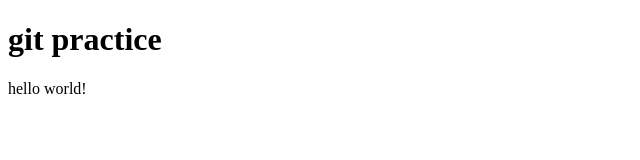
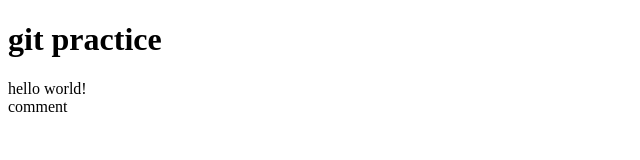
Before and after one commit to sol-pine/gitprac, a plain HTML site: page index.html in a window 1280 px wide. Shown: the full height of the page, 0-640 px from the left. Drawn offline with Linux system fonts and the light colour scheme.

Commit message:
키워드 - 기능, 단위 #issue번호
변경사항 :

# 키워드: 생성, 수정, 추가,고치기,문서화,스타일, 테스트
# "왜", "무엇"을 포함하기
# 제목은 80자 이내로, 긴 내용은 줄바꿈하고 본문에서

```diff
--- a/index.html
+++ b/index.html
@@ -9,5 +9,6 @@
   <body>
     <h1>git practice</h1>
     <div>hello world!</div>
+    <div>comment</div>
   </body>
 </html>
```
